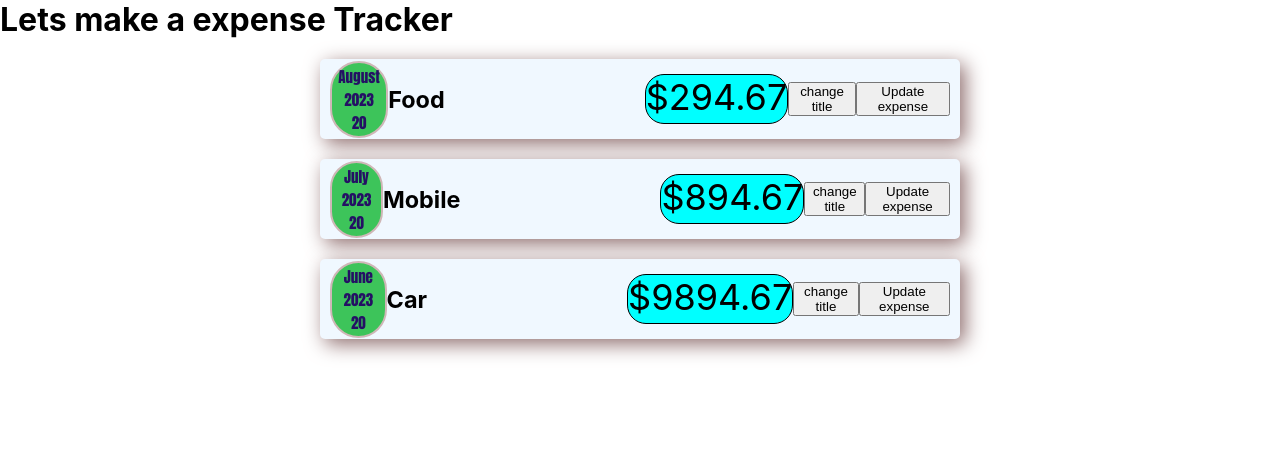
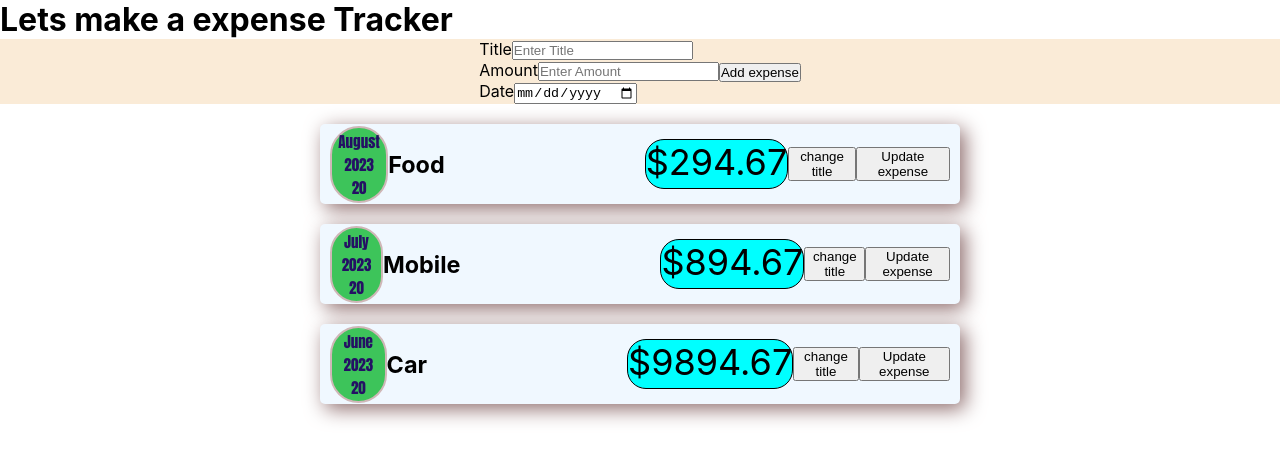
Before and after one commit to Rabbkhan/Reactjs-project, a React (Create React App) app: page / in a window 1280 px wide. Shown: the top 460 px of the page. Built offline with nearby package versions, Linux system fonts and the light colour scheme.

Commit message:
adding event listeners in title part

```diff
--- a/src/App.js
+++ b/src/App.js
@@ -1,6 +1,6 @@
 import React from 'react'
 import ExpenseItems from './components/ExpenseItems'
-
+import ExpenseForm from './components/ExpenseForm';
 const App = () => {
   const expense = [
     {id:'e1', title:'Food', amount: 294.67, date:new Date(2023, 7, 20)},
@@ -11,6 +11,7 @@ const App = () => {
     <>
     <h1>Lets make a expense Tracker</h1>
 
+    <ExpenseForm/>
     <ExpenseItems
     title ={expense[0].title}
     amount={expense[0].amount}
@@ -25,7 +26,6 @@ const App = () => {
      title ={expense[2].title}
      amount={expense[2].amount}
      date={expense[2].date}/>
-
     </>
  )
 }
--- /dev/null
+++ b/src/components/ExpenseForm.css
@@ -0,0 +1,6 @@
+form{
+    background-color: antiquewhite;
+    display: flex;
+    align-items: center;
+    justify-content: center;
+}
--- /dev/null
+++ b/src/components/ExpenseForm.js
@@ -0,0 +1,37 @@
+import React, { useState } from 'react'
+import './ExpenseForm.css'
+const ExpenseForm = () => {
+    // const [expensetitle, SetExpensetitle] = useState();
+    // const [expenseamount, SetExpenseamount] = useState();
+    // const [expensetdate, SetExpensedate] = useState();
+    const titleChangeHandler =(e)=>{
+        console.log(e.target.value)
+    }
+    const submitform=()=>{
+        // SetExpensetitle('hurrah')
+        console.log('update!!');
+    }
+  return (
+
+            <form>
+                <div className='new-expense_controls'>
+                <div className='new-expense_control'>
+
+                <label form='expensetitle'>Title</label>
+                <input type='text' onChange={titleChangeHandler} placeholder='Enter Title'/><br/>
+                <label form='expenseamount'>Amount</label>
+                <input type='text' placeholder='Enter Amount'/><br/>
+                <label form='expensetdate'>Date</label>
+                <input type='date' min="2019-01-01"  max=" 2023-12-31" placeholder='Date'/>
+                </div>
+                </div>
+                <br/>
+                <div className='new-expense_actions'>
+                <button onChange ={submitform}>Add expense</button>
+                </div>
+            </form>
+
+  )
+}
+
+export default ExpenseForm
```
